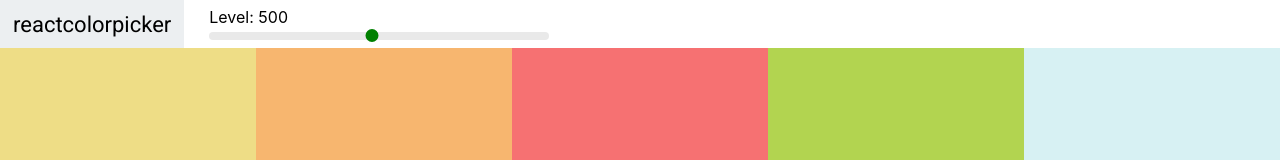
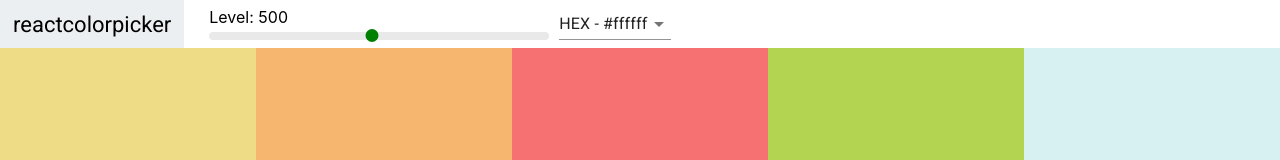
Before and after one commit to LexAeterna12321/react_colors_app, a React (Create React App) app: page / in a window 1280 px wide. Shown: the top 160 px of the page. Built offline with nearby package versions, Linux system fonts and the light colour scheme.

Commit message:
changing format mechanism

```diff
--- a/package.json
+++ b/package.json
@@ -3,6 +3,7 @@
   "version": "0.1.0",
   "private": true,
   "dependencies": {
+    "@material-ui/core": "^4.3.2",
     "chroma-js": "^2.0.4",
     "rc-slider": "^8.6.13",
     "react": "^16.9.0",
--- a/src/components/Navbar.js
+++ b/src/components/Navbar.js
@@ -1,9 +1,22 @@
 import React, { Component } from "react";
 import Slider from "rc-slider";
+import Select from "@material-ui/core/Select";
+import MenuItem from "@material-ui/core/MenuItem";
 import "rc-slider/assets/index.css";
 import "./Navbar.css";
 export class Navbar extends Component {
+  constructor(props) {
+    super(props);
+    this.state = { formatValue: "hex" };
+    this.handleChange = this.handleChange.bind(this);
+  }
+  handleChange(e) {
+    this.setState({ formatValue: e.target.value }, () => {
+      this.props.changeFormat(this.state.formatValue);
+    });
+  }
   render() {
+    const { formatValue } = this.state;
     const { level, changeLevel } = this.props;
     return (
       <nav className="Navbar">
@@ -22,6 +35,13 @@
             />
           </div>
         </div>
+        <div className="select-container">
+          <Select value={formatValue} onChange={this.handleChange}>
+            <MenuItem value={"hex"}>HEX - #ffffff</MenuItem>
+            <MenuItem value={"rgb"}>RGB - rgb(255,255,255)</MenuItem>
+            <MenuItem value={"rgba"}>RGBA - rgba(255,255,255,1)</MenuItem>
+          </Select>
+        </div>
       </nav>
     );
   }
--- a/src/components/Palette.css
+++ b/src/components/Palette.css
@@ -1,7 +1,9 @@
 .Palette {
     height: 100vh;
+    overflow: hidden;
 }
 
 .Palette-colors {
     height: 90%;
+
 }
--- a/src/components/Palette.js
+++ b/src/components/Palette.js
@@ -6,23 +6,34 @@
 class Palette extends Component {
   constructor(props) {
     super(props);
-    this.state = { level: 500 };
+    this.state = { level: 500, format: "hex" };
     this.changeLevel = this.changeLevel.bind(this);
+    this.changeFormat = this.changeFormat.bind(this);
   }
 
   changeLevel(level) {
     this.setState({ level });
   }
 
+  changeFormat(val) {
+    console.log(val);
+    this.setState({ format: val });
+  }
   render() {
     const { colors } = this.props.palette;
-    const { level } = this.state;
+    const { level, format } = this.state;
+
     const colorBoxes = colors[level].map(color => (
-      <ColorBox key={color.id} name={color.name} background={color.hex} />
+      <ColorBox key={color.id} name={color.name} background={color[format]} />
     ));
+
     return (
       <div className="Palette">
-        <Navbar level={level} changeLevel={this.changeLevel} />
+        <Navbar
+          level={level}
+          changeLevel={this.changeLevel}
+          changeFormat={this.changeFormat}
+        />
         <div className="Palette-colors">{colorBoxes}</div>
       </div>
     );
--- a/src/index.css
+++ b/src/index.css
@@ -1,6 +1,16 @@
 @import url('https://fonts.googleapis.com/css?family=Roboto:100,400,500&display=swap&subset=latin-ext');
 
+
+*,
+*::before,
+*::after {
+  margin: 0;
+  padding: 0;
+  box-sizing: inherit;
+}
+
 body {
+  box-sizing: border-box;
   margin: 0;
   font-family: -apple-system, BlinkMacSystemFont, "Segoe UI", "Roboto", "Oxygen",
     "Ubuntu", "Cantarell", "Fira Sans", "Droid Sans", "Helvetica Neue",
```
Also changed, not shown: 1 other file (tests, documents, lock files or other folders).
